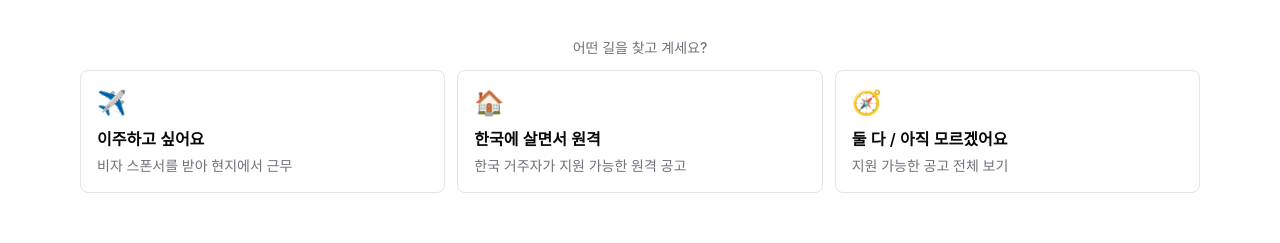
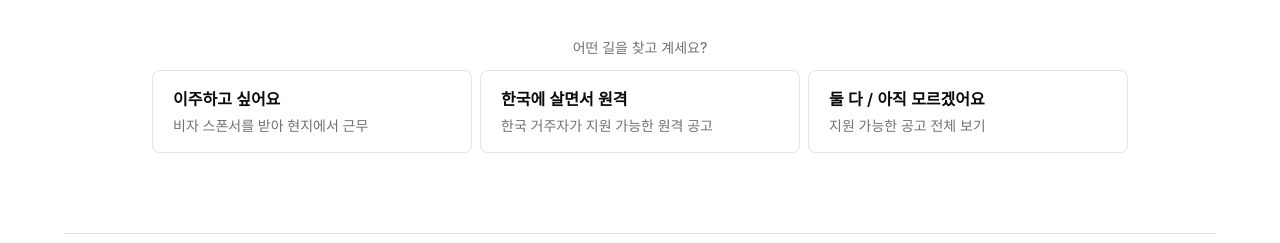
Before and after one commit to Minjun1023/WorldDeveloper, a Next.js app in the folder web/: page / in a window 1280 px wide. Shown: the part 523-766 px from the top of the page. Built offline with nearby package versions, Linux system fonts and the light colour scheme; no server answers.

Commit message:
feat(web): TrackPicker as horizontal track tabs (drop emoji)

```diff
--- a/web/components/home/TrackPicker.tsx
+++ b/web/components/home/TrackPicker.tsx
@@ -3,19 +3,16 @@ import Link from "next/link";
 const TRACKS = [
   {
     href: "/search?track=relocation",
-    emoji: "✈️",
     title: "이주하고 싶어요",
     desc: "비자 스폰서를 받아 현지에서 근무",
   },
   {
     href: "/search?track=remote",
-    emoji: "🏠",
     title: "한국에 살면서 원격",
     desc: "한국 거주자가 지원 가능한 원격 공고",
   },
   {
     href: "/search",
-    emoji: "🧭",
     title: "둘 다 / 아직 모르겠어요",
     desc: "지원 가능한 공고 전체 보기",
   },
@@ -23,16 +20,17 @@ const TRACKS = [
 
 export function TrackPicker() {
   return (
-    <div className="grid gap-3 sm:grid-cols-3">
+    <div className="flex flex-col gap-2 sm:flex-row sm:justify-center">
       {TRACKS.map((t) => (
         <Link
           key={t.href}
           href={t.href}
-          className="rounded-lg border border-border bg-surface p-4 text-left transition-colors hover:border-primary/40"
+          className="group flex flex-1 flex-col rounded-lg border border-border bg-surface px-5 py-4 text-left transition-colors hover:border-primary/60 sm:max-w-xs"
         >
-          <div className="text-2xl">{t.emoji}</div>
-          <div className="mt-2 font-semibold text-foreground">{t.title}</div>
-          <div className="mt-1 text-body-sm text-muted-foreground">{t.desc}</div>
+          <span className="font-semibold text-foreground group-hover:text-primary">
+            {t.title}
+          </span>
+          <span className="mt-1 text-body-sm text-muted-foreground">{t.desc}</span>
         </Link>
       ))}
     </div>
```
